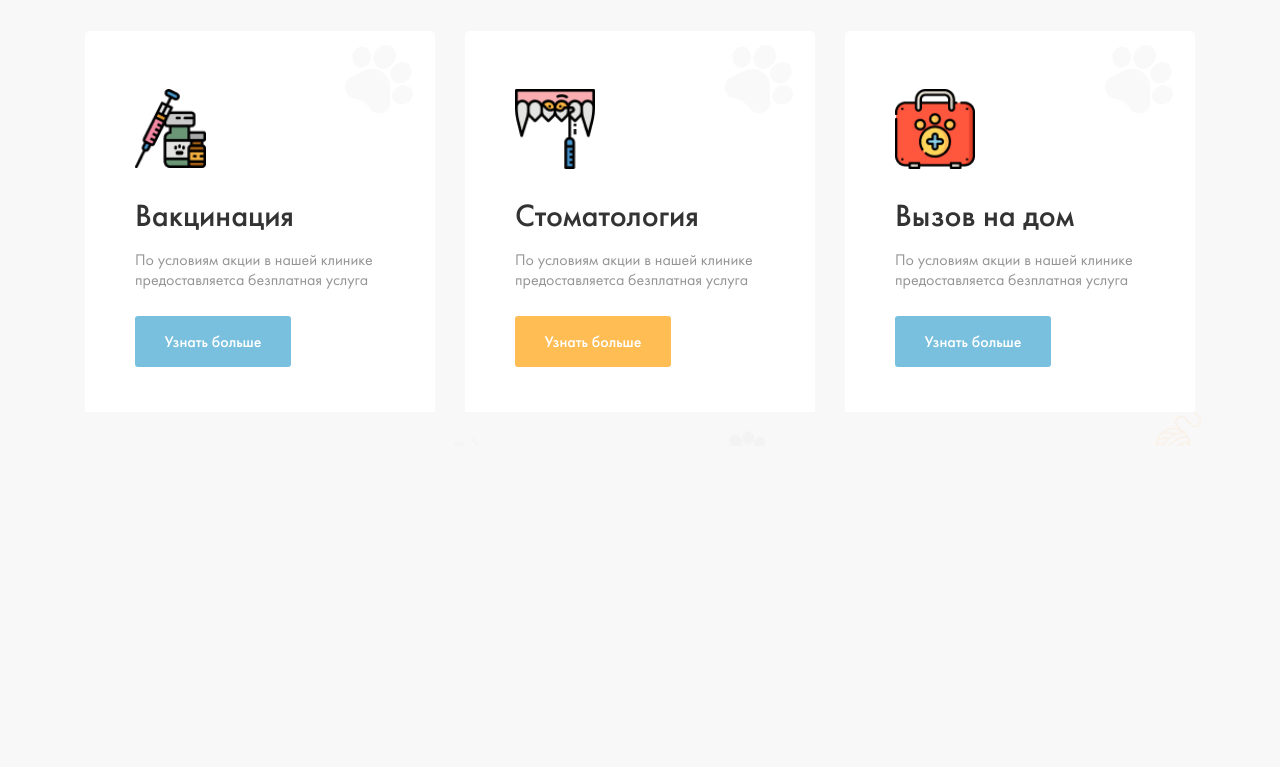
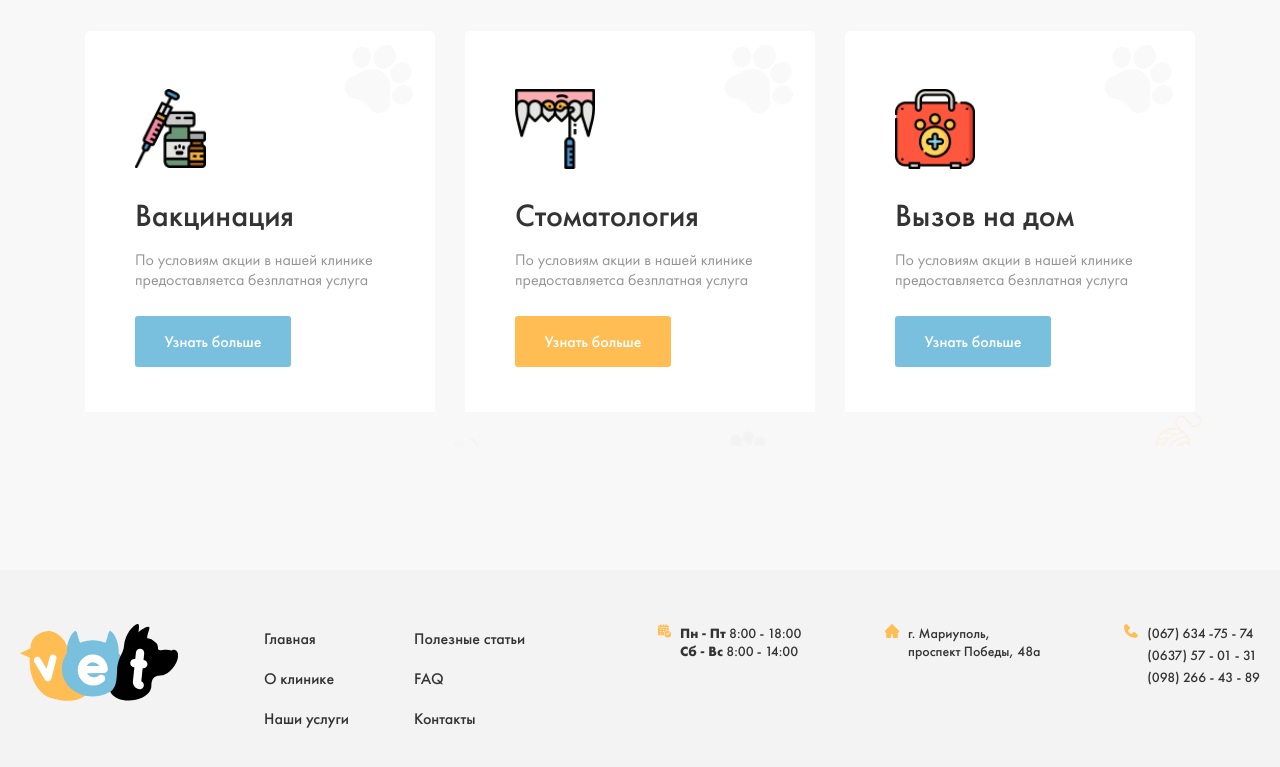
Before and after one commit to doramakh/veterinary-clinic, a plain HTML site: page our-services.html in a window 1280 px wide. Shown: the part 1851-2618 px from the top of the page. Before the commit the page ends 2297 px from the top, so only its background shows below. Drawn offline with Linux system fonts and the light colour scheme.

Commit message:
Add site footer to our services page

```diff
--- a/our-services.html
+++ b/our-services.html
@@ -178,5 +178,55 @@
 
   </main>
 
+
+  <!-- Site Footer -->
+
+  <footer class="site-footer">
+    <div class="container">
+      <div class="site-footer-content">
+        <a class="footer-logo-link" href="index.html">
+          <img class="footer-logo" src="img/footer-logo.svg" alt="Vet Logo" width="158" height="77">
+        </a>
+
+        <ul class="footer-nav-menu">
+          <li class="footer-nav-item">
+            <a class="footer-nav-link" href="index.html">Главная</a>
+          </li>
+          <li class="footer-nav-item">
+            <a class="footer-nav-link" href="#">Полезные статьи</a>
+          </li>
+          <li class="footer-nav-item">
+            <a class="footer-nav-link" href="our-services.html">О клинике</a>
+          </li>
+          <li class="footer-nav-item">
+            <a class="footer-nav-link" href="#">FAQ</a>
+          </li>
+          <li class="footer-nav-item">
+            <a class="footer-nav-link" href="#">Наши услуги</a>
+          </li>
+          <li class="footer-nav-item">
+            <a class="footer-nav-link" href="#">Контакты</a>
+          </li>
+        </ul>
+
+        <div class="footer-right-wrapper">
+          <div class="footer-working-hours">
+            <span><b>Пн - Пт</b> 8:00 - 18:00</span>
+            <span><b>Сб - Вс</b> 8:00 - 14:00</span>
+          </div>
+
+          <address class="footer-clinic-address">
+            г. Мариуполь, <br> проспект Победы, 48а
+          </address>
+
+          <div class="footer-phone-numbers">
+            <a href="tel:+0676347574">(067) 634 -75 - 74</a>
+            <a href="tel:+0637570131">(0637) 57 - 01 - 31</a>
+            <a href="tel:+0676347574">(098) 266 - 43 - 89</a>
+          </div>
+        </div>
+      </div>
+    </div>
+  </footer>
 </body>
 </html>
```
